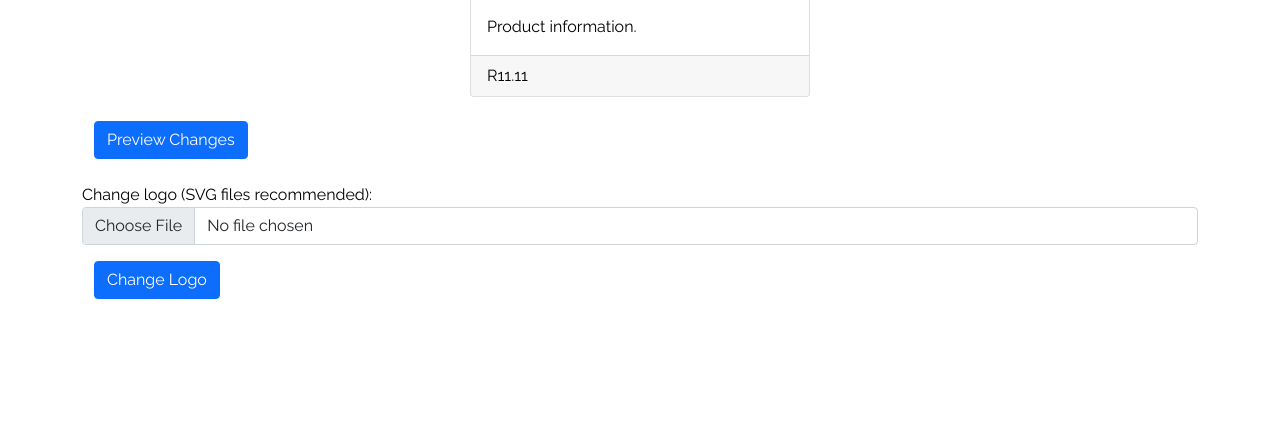
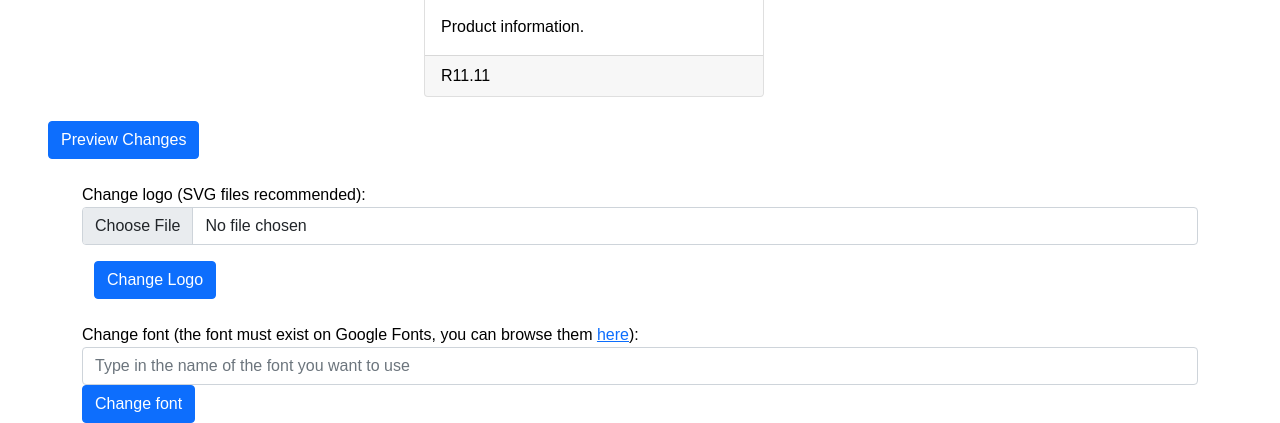
Before and after one commit to gdsc-uwc/gdsc_django, a Django app: page /manage-site in a window 1280 px wide. Shown: the part 562-985 px from the top of the page. Before the commit the page ends 861 px from the top, so only its background shows below. Run offline with Django 4.2, Linux system fonts and the light colour scheme; a user stored in the database is signed in; data comes from the database, SQL or seed files in the repository; both versions use the stored data as it was after the commit; tables that the repository leaves empty hold one stand-in row (values such as "Sample post").

Commit message:
Completed Google Fonts integration for businesses

```diff
--- a/flickboutique/models.py
+++ b/flickboutique/models.py
@@ -16,6 +16,8 @@ class ColorScheme(models.Model):
     productCardGlowColor1 = models.CharField(max_length=20, default="orange")
     productCardGlowColor2 = models.CharField(max_length=20, default="lightblue")
     logo = models.ImageField(default="billbao_logo.png")
+    font = models.CharField(max_length=64, default="Raleway")
+    fontName = models.CharField(max_length=64, default="Raleway")
 
     def __str__(self):
         return self.schemeName
--- a/flickboutique/templates/flickboutique/layout.html
+++ b/flickboutique/templates/flickboutique/layout.html
@@ -10,7 +10,7 @@
     <!-- Fonts -->
     <link rel="preconnect" href="https://fonts.googleapis.com">
     <link rel="preconnect" href="https://fonts.gstatic.com" crossorigin="">
-    <link href="https://fonts.googleapis.com/css2?family=Raleway&amp;display=swap" rel="stylesheet">
+    <link href="https://fonts.googleapis.com/css2?family={% if businessInfo %}{{ businessInfo.colorScheme.font }}{% else %}Raleway{% endif %}&amp;display=swap" rel="stylesheet">
 
     <title>Billbao</title>
 
@@ -27,7 +27,7 @@
         }
 
         body {
-            font-family: "Raleway", sans-serif;
+            font-family: "{% if businessInfo %}{{ businessInfo.colorScheme.fontName }}{% else %}Raleway{% endif %}", sans-serif;
             color: black;
         }
 
--- a/flickboutique/templates/flickboutique/manageSite.html
+++ b/flickboutique/templates/flickboutique/manageSite.html
@@ -153,7 +153,7 @@
         }
     </style>
     <!-- Color scheme change form -->
-    <form action="{% url 'flickboutique:previewSiteChanges' %}" method="get" class="container mt-4" enctype="multipart/form-data">
+    <form action="{% url 'flickboutique:previewSiteChanges' %}" method="get" class="container m-4" enctype="multipart/form-data">
 
         <div class="scrolling-wrapper row flex-row flex-nowrap">
                 <div class="col-5">
@@ -204,15 +204,21 @@
 
     </form>
     <!-- Change logo -->
-    {% if business.colorScheme != defaultScheme %}
+    {% if businessInfo.colorScheme != defaultScheme %}
     <form action="{% url 'flickboutique:manageSite' %}" method="post" enctype="multipart/form-data" class="container mt-4">
         {% csrf_token %}
         <div class="my-3">
             <label for="changeLogo">Change logo (SVG files recommended):</label>
-            <input class="form-control" type="file" size="60" name="logo">
+            <input class="form-control" type="file" size="60" name="logo" required>
         </div>
 
-        <div class="container my-3"><input type="submit" class="btn btn-primary" value="Change Logo"></div>
+        <div class="container my-3"><input type="submit" class="btn btn-primary" value="Change Logo" name="logoChange"></div>
+    </form>
+    <form action="{% url 'flickboutique:manageSite' %}" method="post" class="container mt-4">
+        {% csrf_token %}
+        <label for="changeFont">Change font (the font must exist on Google Fonts, you can browse them <a href="https://fonts.google.com" target="_blank">here</a>):</label>
+        <input class="form-control" type="text" name="font" placeholder="Type in the name of the font you want to use" required>
+        <input type="submit" value="Change font" class="btn btn-primary" name="fontChange">
     </form>
     {% endif %}
 
--- a/flickboutique/views.py
+++ b/flickboutique/views.py
@@ -50,16 +50,6 @@ def customerSignup(request):
 
                     phoneNumber = phonenumbers.format_number(parsed_number,phonenumbers.PhoneNumberFormat.E164)
 
-                    # Saves user information to database
-                    user = User.objects.create_user(first_name=firstName, last_name=lastName, username=userName, email=email, password=password)
-                    user.save()
-
-                    # Other information saved to database
-                    userInfo = models.CustomerInfo(user=user, streetAddress=streetAddress, birthday=birthday, city=city, country=country, suburb=suburb, postalCode=postalCode, phoneNumber=phoneNumber)
-                    userInfo.save()
-
-                    return HttpResponseRedirect(reverse('flickboutique:customerSignupSuccess'))
-
                 except IntegrityError: # User already exists
                     context = {
                         'form' : submittedForm,
@@ -67,6 +57,15 @@ def customerSignup(request):
                     }
 
                     return render(request, 'flickboutique/businessSignup.html', context)
+                # Saves user information to database
+                user = User.objects.create_user(first_name=firstName, last_name=lastName, username=userName, email=email, password=password)
+                user.save()
+
+                # Other information saved to database
+                userInfo = models.CustomerInfo(user=user, streetAddress=streetAddress, birthday=birthday, city=city, country=country, suburb=suburb, postalCode=postalCode, phoneNumber=phoneNumber)
+                userInfo.save()
+
+                return HttpResponseRedirect(reverse('flickboutique:customerSignupSuccess'))
 
             else:
                 context = {
@@ -120,14 +119,6 @@ def businessSignup(request):
                     user = User.objects.create_user(first_name=businessName, username=userName, email=email, password=password)
                     user.save()
 
-                    parsed_number = phonenumbers.parse(contactNumber, country)
-
-                    contactNumber = phonenumbers.format_number(parsed_number,phonenumbers.PhoneNumberFormat.E164)
-                    # Other information saved to database
-                    userInfo = models.BusinessInfo(user=user, streetAddress=streetAddress, city=city, country=country, suburb=suburb, postalCode=postalCode, phoneNumber=contactNumber)
-                    userInfo.save()
-
-                    return HttpResponseRedirect(reverse('flickboutique:businessSignupSuccess'))
                 except IntegrityError:
                     context = {
                         'form' : submittedForm,
@@ -136,6 +127,15 @@ def businessSignup(request):
 
                     return render(request, 'flickboutique/businessSignUp.html', context)
 
+
+                parsed_number = phonenumbers.parse(contactNumber, country)
+
+                contactNumber = phonenumbers.format_number(parsed_number,phonenumbers.PhoneNumberFormat.E164)
+                # Other information saved to database
+                userInfo = models.BusinessInfo(user=user, streetAddress=streetAddress, city=city, country=country, suburb=suburb, postalCode=postalCode, phoneNumber=contactNumber)
+                userInfo.save()
+
+                return HttpResponseRedirect(reverse('flickboutique:businessSignupSuccess'))
 
             else:
                 context = {
@@ -433,10 +433,20 @@ def manageSite(request):
     userBusinessInfo = models.BusinessInfo.objects.get(user=request.user)
 
     if request.method == 'POST':
-        logo = request.FILES['logo']
-        userinfo = models.BusinessInfo.objects.get(user=User.objects.get(username=request.user.username))
-        userinfo.colorScheme.logo = logo
-        userinfo.colorScheme.save()
+        if request.POST.get('logoChange'):
+            logo = request.FILES['logo']
+            userinfo = models.BusinessInfo.objects.get(user=User.objects.get(username=request.user.username))
+            userinfo.colorScheme.logo = logo
+            userinfo.colorScheme.save()
+        if request.POST.get('fontChange'):
+            fontName = request.POST['font']
+            font = fontName.replace(' ', '+')
+
+            userinfo = models.BusinessInfo.objects.get(user=User.objects.get(username=request.user.username))
+            userinfo.colorScheme.font = font
+            userinfo.colorScheme.fontName = fontName
+            userinfo.colorScheme.save()
+
 
         return HttpResponseRedirect(reverse('flickboutique:businessHome'))
 
```
Also changed, not shown: db.sqlite3, flickboutique/migrations/0045_alter_businessinfo_colorscheme_and_more.py (added), flickboutique/migrations/0046_colorscheme_font.py (added), flickboutique/migrations/0047_alter_businessinfo_profilebanner_and_more.py (added), flickboutique/migrations/0048_alter_businessinfo_colorscheme.py (added), flickboutique/migrations/0049_alter_businessinfo_colorscheme_and_more.py (added), flickboutique/migrations/0050_colorscheme_fontname.py (added), flickboutique/migrations/0051_alter_businessinfo_colorscheme_and_more.py (added), media/nyquist_JjFLMP5.png (added).
